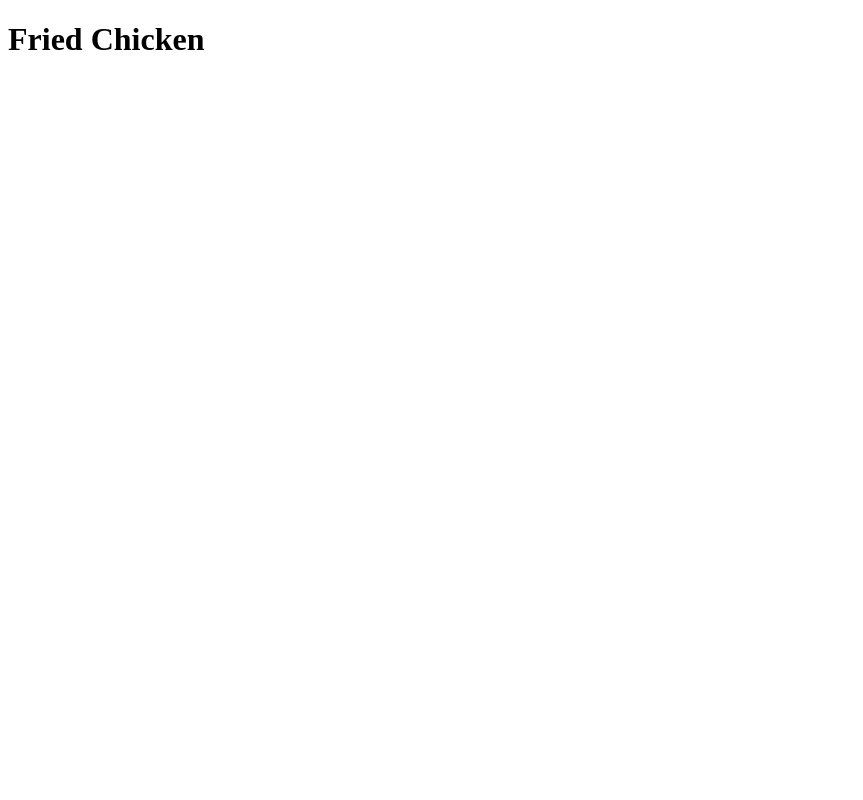
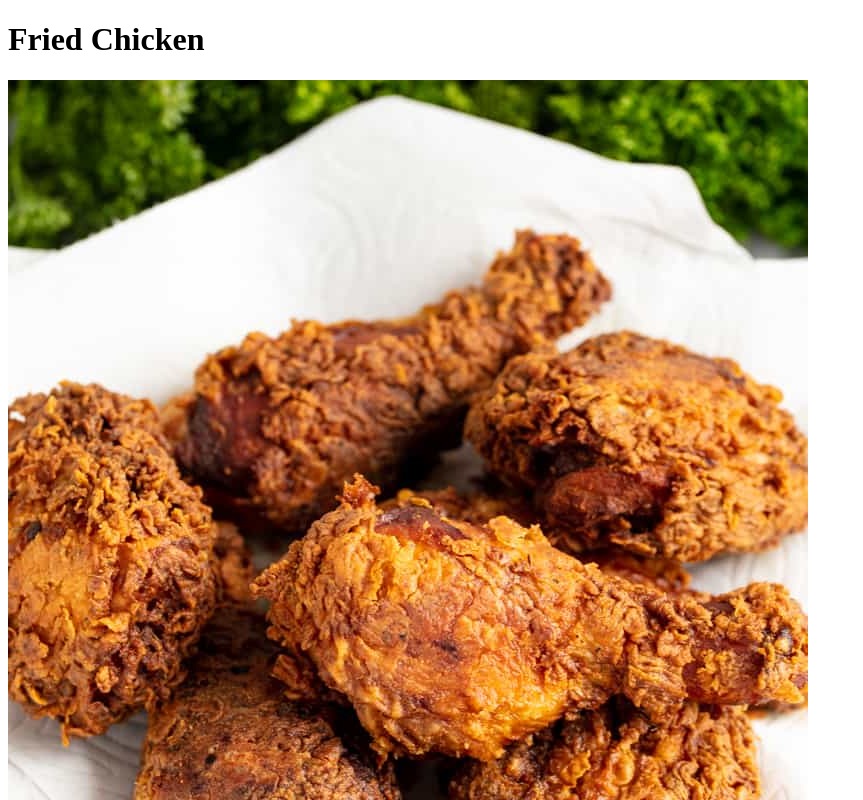
Before and after one commit to nateachino/odin-recipes, a plain HTML site: page recipes/chicken.html in a window 1280 px wide. Shown: the top 800 px of the page, without its empty margins (0-863 px from the left). Drawn offline with Linux system fonts and the light colour scheme.

Commit message:
Added images to recipes

```diff
--- a/recipes/chicken.html
+++ b/recipes/chicken.html
@@ -1,6 +1,7 @@
 <!DOCTYPE html>
 <html>
-    <body>
-        <h1>Fried Chicken</h1>
-    </body>
+  <body>
+    <h1>Fried Chicken</h1>
+    <img src="/odin-recipes/images/Fried-Chicken-4-1.jpg" />
+  </body>
 </html>
```
Also changed, not shown: images/Fried-Chicken-4-1.jpg (added), 1 other file.
